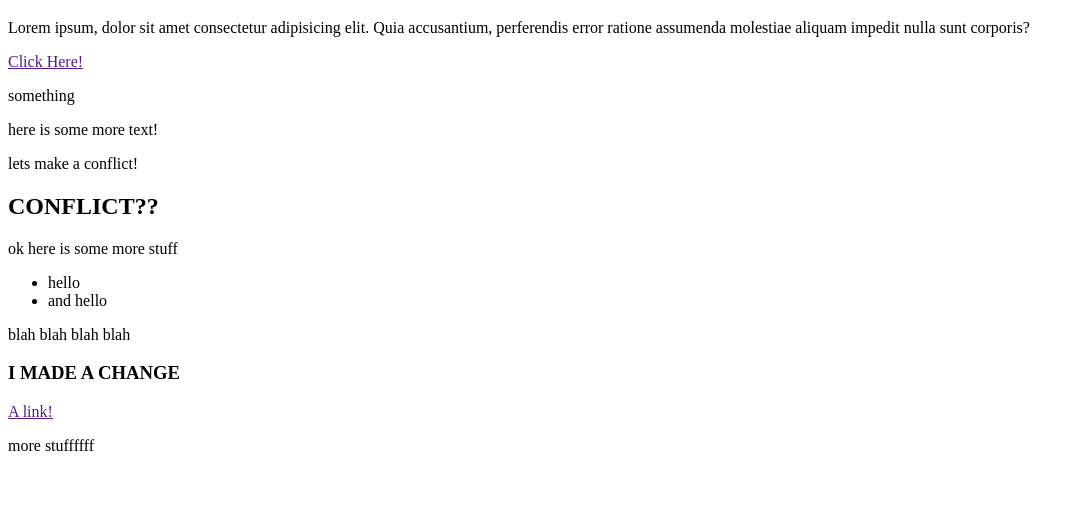
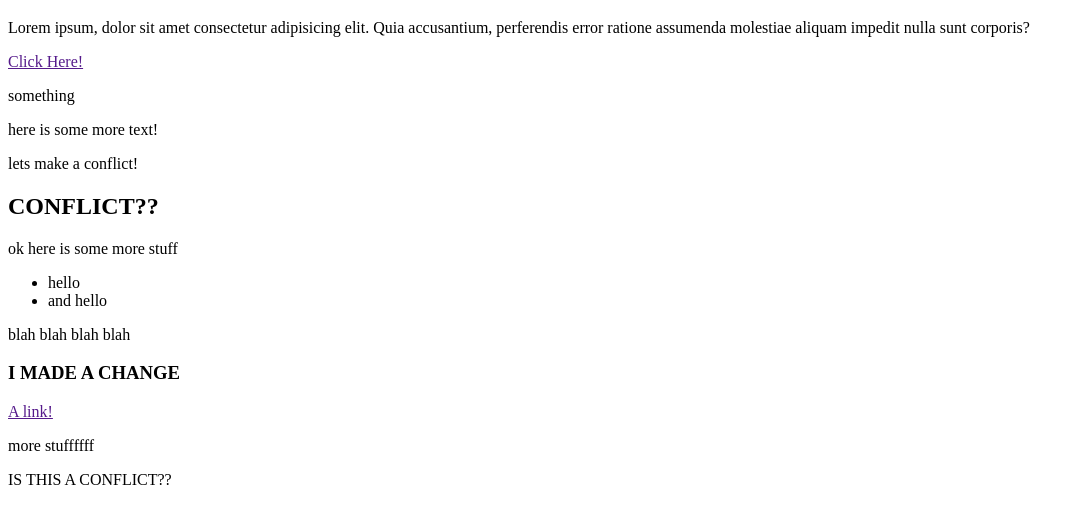
Before and after one commit to EstherEdell/shiny-couscous, a plain HTML site: page index.html in a window 1280 px wide. Shown: the part 61-584 px from the top of the page, without its empty margins (0-1084 px from the left). Drawn offline with Linux system fonts and the light colour scheme.

Commit message:
trying to make conflicts

```diff
--- a/index.html
+++ b/index.html
@@ -27,6 +27,7 @@
     <section>
         <a href="">A link!</a>
         <p>more stuffffff</p>
+        <p>IS THIS A CONFLICT??</p>
     </section>
 </body>
 </html>
```
